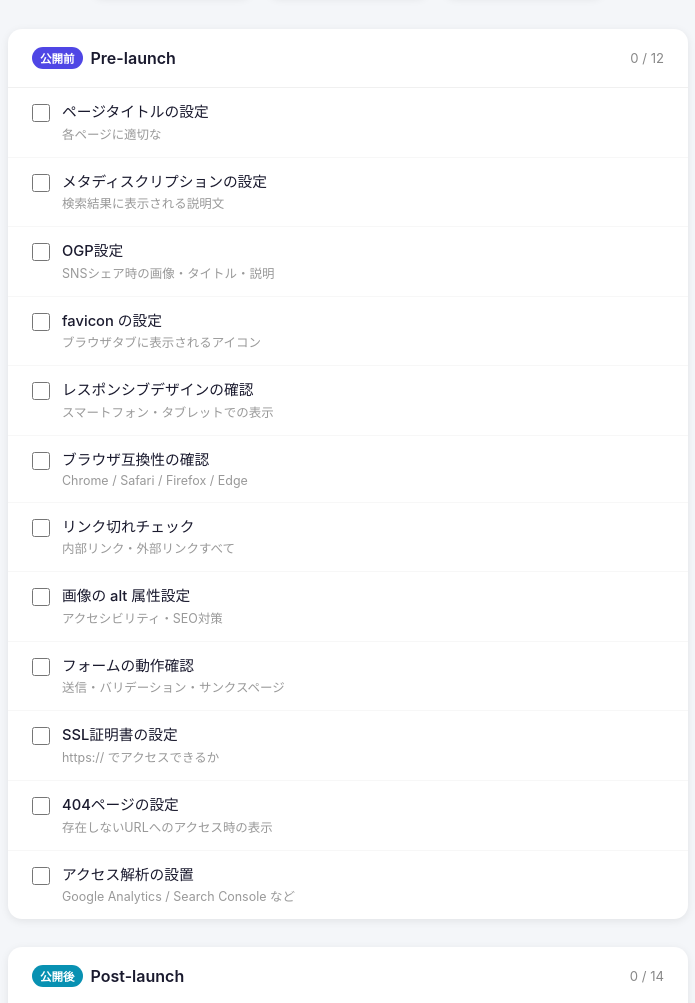
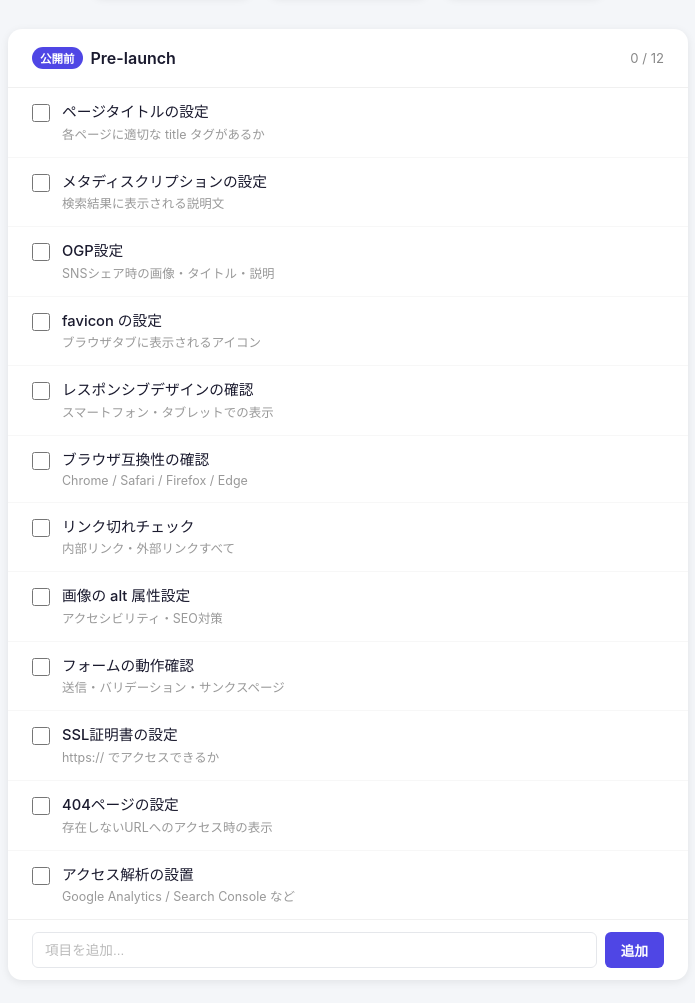
Before and after one commit to jejunglee12673-a11y/website-launch-checklist, a plain HTML site: page index.html in a window 1280 px wide. Shown: the part 244-1247 px from the top of the page, without its empty margins (292-987 px from the left). Drawn offline with Linux system fonts and the light colour scheme.

Commit message:
feat: ユーザーによるチェック項目追加機能を実装
- 公開前・公開後それぞれに入力フォームを追加
- 追加項目は localStorage (wlc-custom-v1) に永続保存
- 追加項目もチェック・進捗率計算の対象に含める
- ユーザー入力値は escapeHtml でサニタイズ

```diff
--- a/css/style.css
+++ b/css/style.css
@@ -168,3 +168,37 @@ header p {
   transition: all .2s;
 }
 .reset-btn:hover { border-color: #ef4444; color: #ef4444; }
+
+.add-item-form {
+  display: flex;
+  gap: 8px;
+  padding: 12px 24px;
+  border-top: 1px solid #f0f0f0;
+}
+.add-item-input {
+  flex: 1;
+  border: 1.5px solid #e5e7eb;
+  border-radius: 6px;
+  padding: 8px 12px;
+  font-size: 0.85rem;
+  color: #1a1a2e;
+  outline: none;
+  transition: border-color .2s;
+}
+.add-item-input::placeholder { color: #bbb; }
+.add-item-input:focus { border-color: #4f46e5; }
+.section.post .add-item-input:focus { border-color: #0891b2; }
+.add-item-btn {
+  padding: 8px 16px;
+  border: none;
+  border-radius: 6px;
+  background: #4f46e5;
+  color: #fff;
+  font-size: 0.85rem;
+  font-weight: 600;
+  cursor: pointer;
+  white-space: nowrap;
+  transition: opacity .2s;
+}
+.add-item-btn:hover { opacity: 0.82; }
+.section.post .add-item-btn { background: #0891b2; }
--- a/index.html
+++ b/index.html
@@ -37,6 +37,10 @@
     <span class="section-count" id="count-pre">0 / 0</span>
   </div>
   <ul class="checklist" id="list-pre"></ul>
+  <form class="add-item-form" id="form-pre">
+    <input type="text" class="add-item-input" id="input-pre" placeholder="項目を追加..." maxlength="80">
+    <button type="submit" class="add-item-btn">追加</button>
+  </form>
 </section>
 
 <section class="section post" id="section-post">
@@ -45,6 +49,10 @@
     <span class="section-count" id="count-post">0 / 0</span>
   </div>
   <ul class="checklist" id="list-post"></ul>
+  <form class="add-item-form" id="form-post">
+    <input type="text" class="add-item-input" id="input-post" placeholder="項目を追加..." maxlength="80">
+    <button type="submit" class="add-item-btn">追加</button>
+  </form>
 </section>
 
 <button class="reset-btn" id="reset-btn">チェックをすべてリセット</button>
--- a/js/main.js
+++ b/js/main.js
@@ -1,6 +1,6 @@
 const ITEMS = {
   pre: [
-    { id: "pre-1",  title: "ページタイトルの設定",          note: "各ページに適切な <title> タグがあるか" },
+    { id: "pre-1",  title: "ページタイトルの設定",          note: "各ページに適切な title タグがあるか" },
     { id: "pre-2",  title: "メタディスクリプションの設定",   note: "検索結果に表示される説明文" },
     { id: "pre-3",  title: "OGP設定",                        note: "SNSシェア時の画像・タイトル・説明" },
     { id: "pre-4",  title: "favicon の設定",                 note: "ブラウザタブに表示されるアイコン" },
@@ -14,31 +14,49 @@ const ITEMS = {
     { id: "pre-12", title: "アクセス解析の設置",             note: "Google Analytics / Search Console など" },
   ],
   post: [
-    { id: "post-1", title: "本番URLで表示確認",              note: "すべてのページが正常に表示されるか" },
-    { id: "post-2", title: "フォームの本番動作確認",         note: "実際にメールが届くか確認" },
-    { id: "post-3", title: "SNSシェアの確認",                note: "OGP画像・テキストが正しく表示されるか" },
-    { id: "post-4", title: "Google Search Console への登録", note: "サイトマップの送信も行う" },
-    { id: "post-5", title: "ページ速度の計測",               note: "PageSpeed Insights でスコア確認" },
-    { id: "post-6", title: "アクセス解析の動作確認",         note: "セッションが計測されているか" },
-    { id: "post-7",  title: "バックアップ体制の確認",                       note: "定期バックアップの設定" },
-    { id: "post-8",  title: "公開告知",                                     note: "SNS・メルマガ・関係者への連絡" },
-    { id: "post-9",  title: "SiteGuard の有効化",                           note: "管理画面のログイン保護が有効になっているか確認" },
-    { id: "post-10", title: "パーマリンク設定の再保存（リニューアル時）",   note: "設定＞パーマリンク設定で何も変更せず保存（リライトルール更新）" },
-    { id: "post-11", title: "noindex の解除（テスト環境→本番移行時）",     note: "metaタグやプラグインで noindex が残っていないか確認" },
-    { id: "post-12", title: "検索エンジンでの表示設定",                     note: "管理画面＞設定＞表示設定＞「検索エンジンがサイトをインデックスしないようにする」のチェックを外す" },
-    { id: "post-13", title: "Basic認証の解除（テスト環境使用時）",          note: "テスト用のアクセス制限が残っていないか確認" },
-    { id: "post-14", title: "キャッシュクリアの確認",                       note: "ブラウザ・サーバー・CDNのキャッシュをクリアして最新状態を確認" },
+    { id: "post-1",  title: "本番URLで表示確認",                             note: "すべてのページが正常に表示されるか" },
+    { id: "post-2",  title: "フォームの本番動作確認",                        note: "実際にメールが届くか確認" },
+    { id: "post-3",  title: "SNSシェアの確認",                               note: "OGP画像・テキストが正しく表示されるか" },
+    { id: "post-4",  title: "Google Search Console への登録",                note: "サイトマップの送信も行う" },
+    { id: "post-5",  title: "ページ速度の計測",                              note: "PageSpeed Insights でスコア確認" },
+    { id: "post-6",  title: "アクセス解析の動作確認",                        note: "セッションが計測されているか" },
+    { id: "post-7",  title: "バックアップ体制の確認",                        note: "定期バックアップの設定" },
+    { id: "post-8",  title: "公開告知",                                      note: "SNS・メルマガ・関係者への連絡" },
+    { id: "post-9",  title: "SiteGuard の有効化",                            note: "管理画面のログイン保護が有効になっているか確認" },
+    { id: "post-10", title: "パーマリンク設定の再保存（リニューアル時）",    note: "設定＞パーマリンク設定で何も変更せず保存（リライトルール更新）" },
+    { id: "post-11", title: "noindex の解除（テスト環境→本番移行時）",      note: "metaタグやプラグインで noindex が残っていないか確認" },
+    { id: "post-12", title: "検索エンジンでの表示設定",                      note: "管理画面＞設定＞表示設定＞「検索エンジンがサイトをインデックスしないようにする」のチェックを外す" },
+    { id: "post-13", title: "Basic認証の解除（テスト環境使用時）",           note: "テスト用のアクセス制限が残っていないか確認" },
+    { id: "post-14", title: "キャッシュクリアの確認",                        note: "ブラウザ・サーバー・CDNのキャッシュをクリアして最新状態を確認" },
   ],
 };
 
 const STORAGE_KEY = "wlc-v1";
+const CUSTOM_KEY  = "wlc-custom-v1";
 
 function loadState() {
   try { return JSON.parse(localStorage.getItem(STORAGE_KEY)) || {}; } catch { return {}; }
 }
-
 function saveState(state) {
   localStorage.setItem(STORAGE_KEY, JSON.stringify(state));
+}
+
+function loadCustomItems() {
+  try { return JSON.parse(localStorage.getItem(CUSTOM_KEY)) || []; } catch { return []; }
+}
+function saveCustomItems(items) {
+  localStorage.setItem(CUSTOM_KEY, JSON.stringify(items));
+}
+
+function getItems(phase) {
+  const custom = loadCustomItems().filter(i => i.phase === phase);
+  return [...ITEMS[phase], ...custom];
+}
+
+function escapeHtml(str) {
+  const div = document.createElement("div");
+  div.textContent = str;
+  return div.innerHTML;
 }
 
 function render() {
@@ -48,7 +66,7 @@ function render() {
     const ul = document.getElementById(`list-${phase}`);
     ul.innerHTML = "";
 
-    ITEMS[phase].forEach(item => {
+    getItems(phase).forEach(item => {
       const checked = !!state[item.id];
       const li = document.createElement("li");
       if (checked) li.classList.add("checked");
@@ -56,8 +74,8 @@ function render() {
       li.innerHTML = `
         <input type="checkbox" id="${item.id}" ${checked ? "checked" : ""}>
         <label class="item-text" for="${item.id}">
-          <div class="title">${item.title}</div>
-          <div class="note">${item.note}</div>
+          <div class="title">${escapeHtml(item.title)}</div>
+          ${item.note ? `<div class="note">${escapeHtml(item.note)}</div>` : ""}
         </label>
       `;
 
@@ -82,23 +100,37 @@ function render() {
 }
 
 function updateCount(phase, state) {
-  const items = ITEMS[phase];
-  const done = items.filter(i => state[i.id]).length;
+  const items = getItems(phase);
+  const done  = items.filter(i => state[i.id]).length;
   const total = items.length;
-  const pct = total ? Math.round(done / total * 100) : 0;
+  const pct   = total ? Math.round(done / total * 100) : 0;
 
   document.getElementById(`count-${phase}`).textContent = `${done} / ${total}`;
-  document.getElementById(`rate-${phase}`).textContent = `${pct}%`;
-  document.getElementById(`bar-${phase}`).style.width = `${pct}%`;
+  document.getElementById(`rate-${phase}`).textContent  = `${pct}%`;
+  document.getElementById(`bar-${phase}`).style.width   = `${pct}%`;
 }
 
 function updateTotal(state) {
-  const all = [...ITEMS.pre, ...ITEMS.post];
+  const all  = [...getItems("pre"), ...getItems("post")];
   const done = all.filter(i => state[i.id]).length;
-  const pct = Math.round(done / all.length * 100);
+  const pct  = Math.round(done / all.length * 100);
   document.getElementById("rate-total").textContent = `${pct}%`;
-  document.getElementById("bar-total").style.width = `${pct}%`;
+  document.getElementById("bar-total").style.width  = `${pct}%`;
 }
+
+["pre", "post"].forEach(phase => {
+  document.getElementById(`form-${phase}`).addEventListener("submit", e => {
+    e.preventDefault();
+    const input = document.getElementById(`input-${phase}`);
+    const title = input.value.trim();
+    if (!title) return;
+    const custom = loadCustomItems();
+    custom.push({ id: `custom-${phase}-${Date.now()}`, phase, title, note: "" });
+    saveCustomItems(custom);
+    input.value = "";
+    render();
+  });
+});
 
 document.getElementById("reset-btn").addEventListener("click", () => {
   if (confirm("すべてのチェックをリセットしますか？")) {
```
